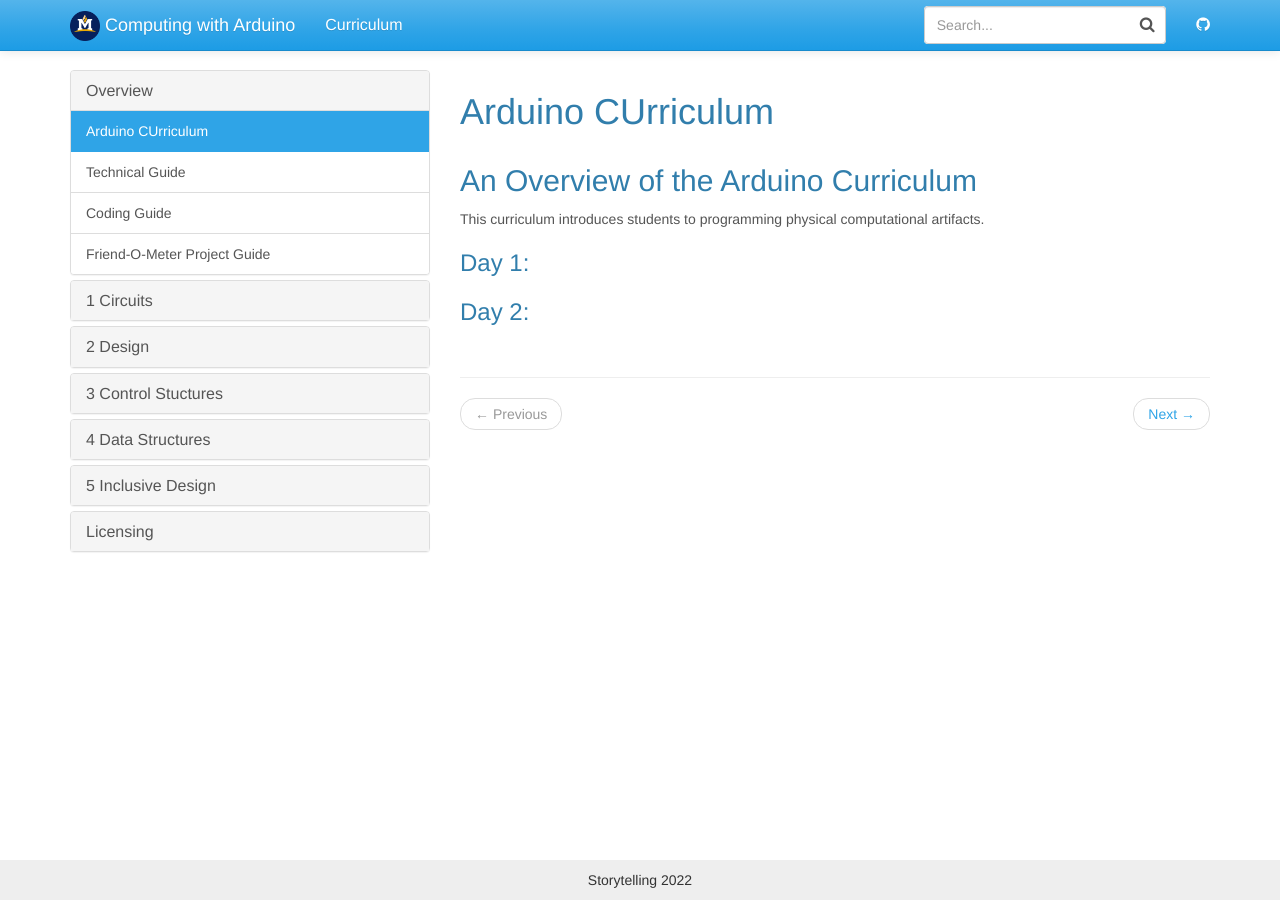
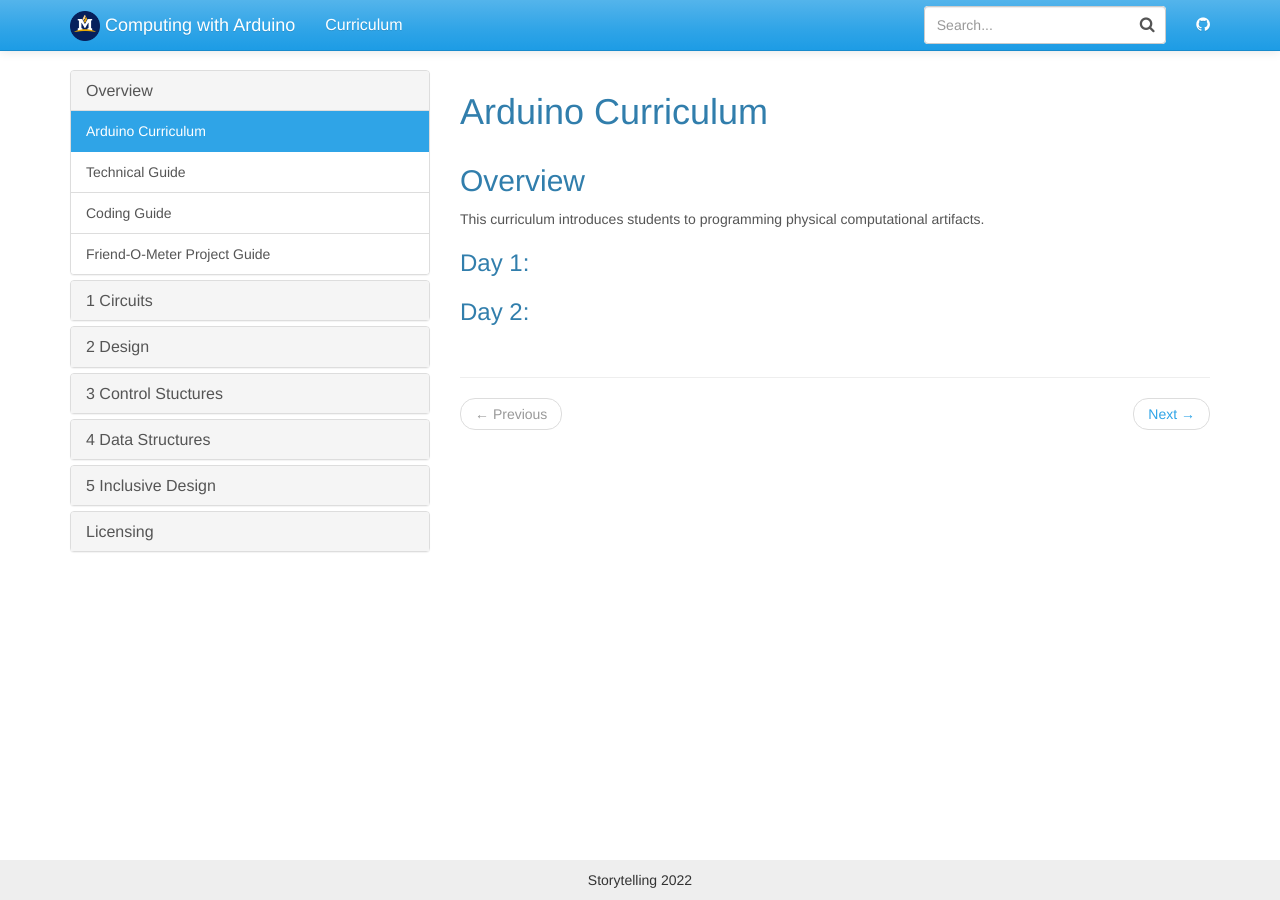
Before and after one commit to jake-chipps/friendometer, a Jekyll site: the page built from _docs/index.md, in a window 1280 px wide. Built offline with Jekyll 4.4.1, drawn with Linux system fonts in a browser that asks for light colours.

Commit message:
Word change

```diff
--- a/_docs/index.md
+++ b/_docs/index.md
@@ -1,10 +1,10 @@
 ---
-title: Arduino CUrriculum
+title: Arduino Curriculum
 permalink: /docs/home/
 redirect_from: /docs/index.html
 ---
 
-## An Overview of the Arduino Curriculum
+## Overview
 
 This curriculum introduces students to programming physical computational artifacts.
 
```
